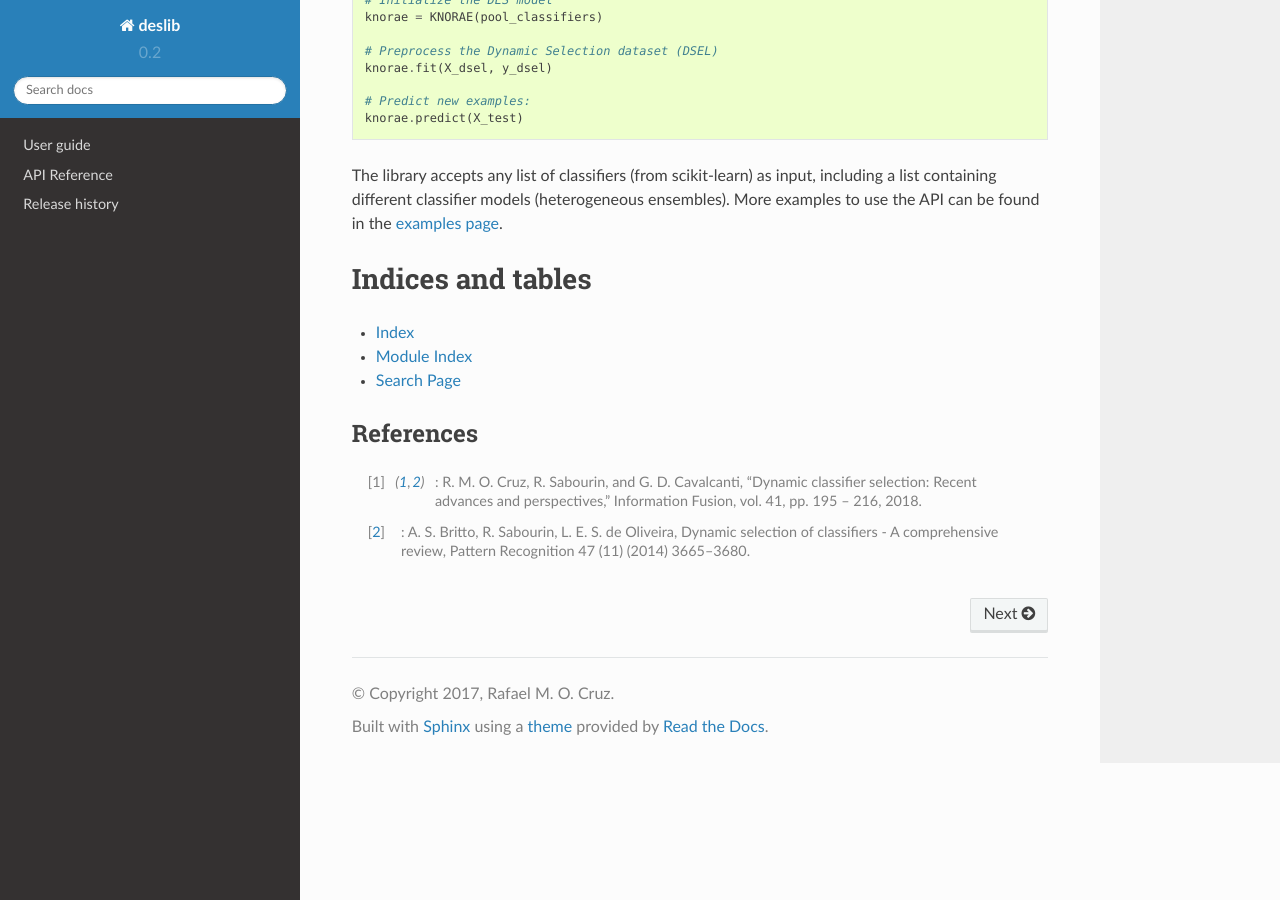
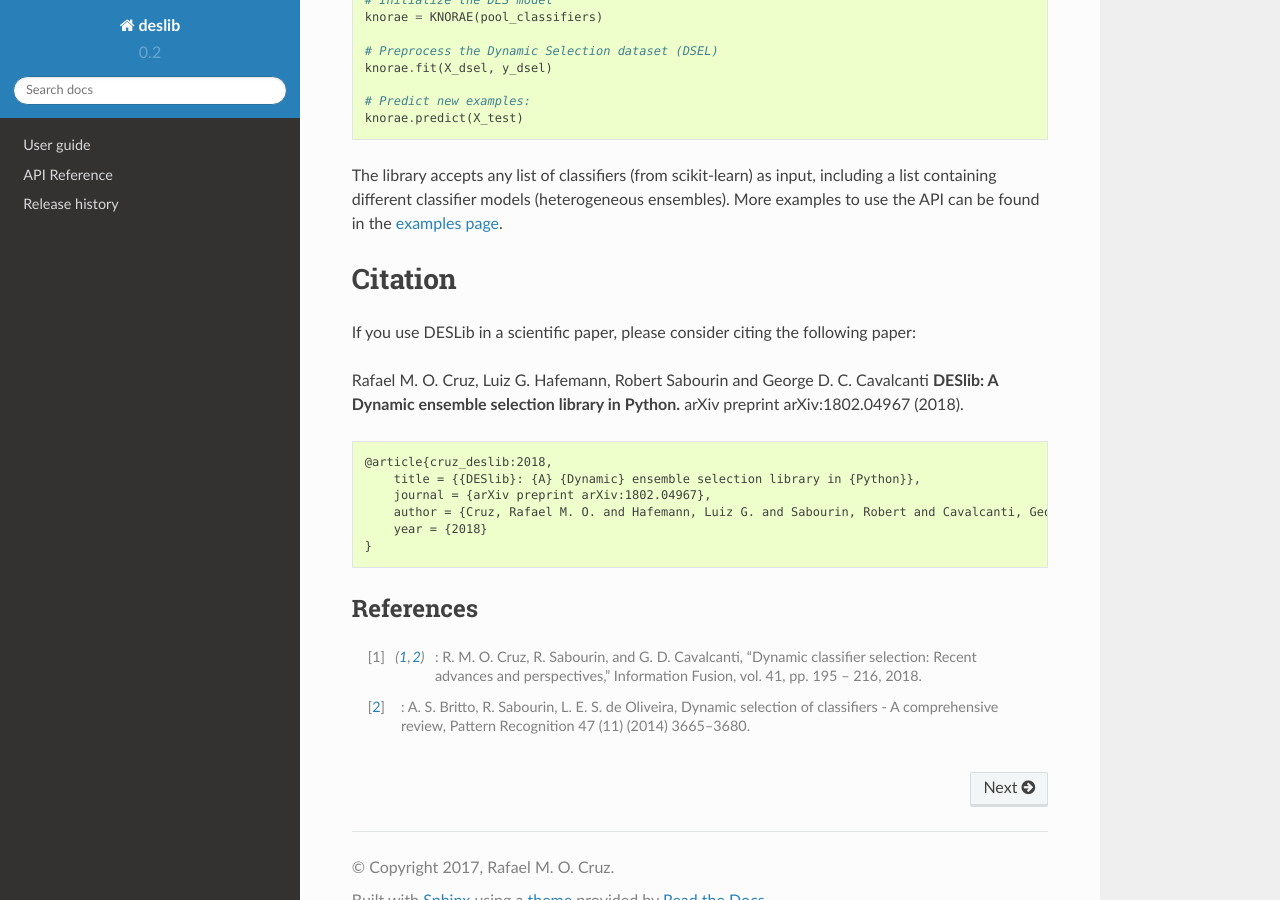
Before and after one commit to scikit-learn-contrib/DESlib, a Sphinx documentation site: the page built from docs/index.rst, in a window 1280 px wide and 900 px high, scrolled down 1602 px. Built offline with Sphinx 7.4.7 and the Read the Docs theme 2.0.0, drawn with Linux system fonts in a browser that asks for light colours; pages that are not in the unit, such as notebooks, are missing from menus.

```diff
--- a/docs/index.rst
+++ b/docs/index.rst
@@ -19,7 +19,7 @@ more and more works are reporting the superior performance of such techniques ov
 have achieved better classification performance especially when dealing with small-sized and imbalanced datasets. A
 comprehensive review of dynamic selection can be found in the following papers [1]_ [2]_
 
-philosophy
+Philosophy
 -----------
 DESlib was developed with two objectives in mind: to make it easy to integrate Dynamic Selection algorithms to
 machine learning projects, and to facilitate research on this topic, by providing implementations of the main
@@ -79,12 +79,22 @@ The library accepts any list of classifiers (from scikit-learn) as input, includ
 More examples to use the API can be found in the `examples page <auto_examples/index.html>`_.
 
 
-Indices and tables
+Citation
 ==================
 
-* :ref:`genindex`
-* :ref:`modindex`
-* :ref:`search`
+If you use DESLib in a scientific paper, please consider citing the following paper:
+
+Rafael M. O. Cruz, Luiz G. Hafemann, Robert Sabourin and George D. C. Cavalcanti **DESlib: A Dynamic ensemble selection library in Python.** arXiv preprint arXiv:1802.04967 (2018).
+
+.. code-block:: text
+
+    @article{cruz_deslib:2018,
+        title = {{DESlib}: {A} {Dynamic} ensemble selection library in {Python}},
+        journal = {arXiv preprint arXiv:1802.04967},
+        author = {Cruz, Rafael M. O. and Hafemann, Luiz G. and Sabourin, Robert and Cavalcanti, George D. C.},
+        year = {2018}
+    }
+
 
 
 References
--- a/docs/news.rst
+++ b/docs/news.rst
@@ -3,6 +3,8 @@
 ===============
 Release history
 ===============
+
+.. include:: news/v0.2.rst
 
 .. include:: news/v0.1.rst
 
@@ -10,3 +12,4 @@ Release history
     :hidden:
 
     news/v0.1
+    news/v0.2
```
Also changed, not shown: docs/news/v0.2.rst (added, +17 -0 lines).
